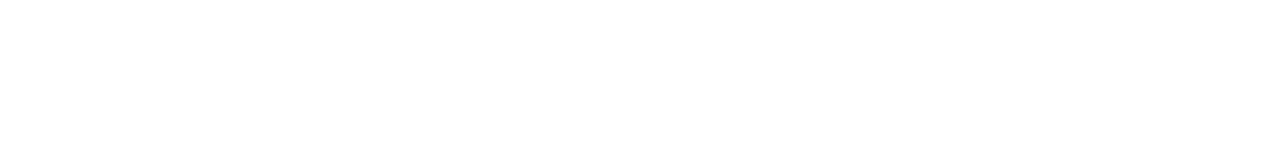
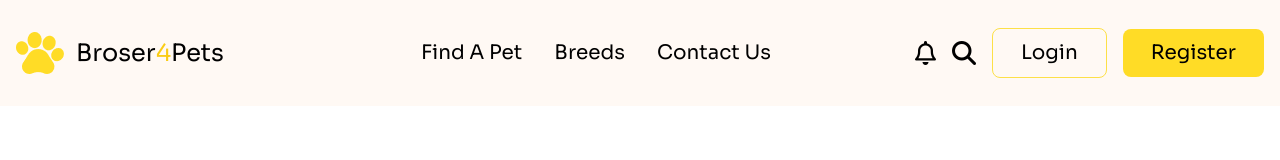
Before and after one commit to suzonmahbub/assignment_03_category_0001, a plain HTML site: page index.html in a window 1280 px wide. Drawn offline with nearby package versions, Linux system fonts and the light colour scheme; a web font is replaced by a local one.

Commit message:
navbar section completed

```diff
--- a/index.html
+++ b/index.html
@@ -20,7 +20,6 @@
       crossorigin="anonymous"
       referrerpolicy="no-referrer"
     />
-
     <style>
       .font-adlam-display {
         font-family: "ADLaM Display", serif;
@@ -30,11 +29,80 @@
         font-family: "Sora", serif;
       }
     </style>
+
+    <script>
+      tailwind.config = {
+        theme: {
+          extend: {
+            colors: {
+              "bg-primary": "#FFDC26",
+              "bg-primary-light": "#FFF9F4",
+              "bg-secondary": "",
+              "text-primary": "#111111",
+              "text-secondary": "#FFF9F4",
+            },
+          },
+        },
+      };
+    </script>
   </head>
   <body>
     <!-- Header -->
-    <header>
+    <header class="bg-bg-primary-light">
+      <!-- bg light background -->
+      <div class="container mx-auto px-4">
+        <!-- Navbar -->
+        <div class="flex justify-between items-center py-7">
+          <!-- Logo -->
+          <a href="#" class="flex items-center gap-3">
+            <!-- Logo Image -->
+            <div class="w-12 h-12">
+              <img
+                src="./c1-assets/logo-header.png"
+                class="w-full"
+                alt="logo"
+              />
+            </div>
+            <!-- Text -->
+            <h3 class="hidden sm:flex md:hidden lg:flex text-2xl font-sora">
+              Broser<span class="text-yellow-400">4</span>Pets
+            </h3>
+          </a>
 
+          <div class="flex gap-36">
+            <!-- nav -->
+            <div class="hidden xl:flex gap-8 items-center">
+              <a href="#" class="text-xl font-sora capitalize">find a pet</a>
+              <a href="#" class="text-xl font-sora capitalize">breeds</a>
+              <a href="#" class="text-xl font-sora capitalize">contact us</a>
+            </div>
+
+            <!-- Login & Register -->
+            <div class="hidden md:flex items-center gap-4">
+              <button class="text-2xl">
+                <i class="fa-regular fa-bell"></i>
+              </button>
+              <button class="text-2xl">
+                <i class="fa-solid fa-magnifying-glass"></i>
+              </button>
+              <button
+                class="px-7 py-2.5 text-xl font-sora capitalize border border-yellow-300 rounded-lg"
+              >
+                login
+              </button>
+              <button
+                class="px-7 py-2.5 text-xl font-sora capitalize bg-bg-primary rounded-lg"
+              >
+                register
+              </button>
+            </div>
+            <!-- Menu -->
+            <button class="text-3xl lg:hidden">
+                <i class="fa-solid fa-bars"></i>
+             </button>
+          </div>
+        </div>
+      </div>
     </header>
 
     <!-- Main Section -->
```
